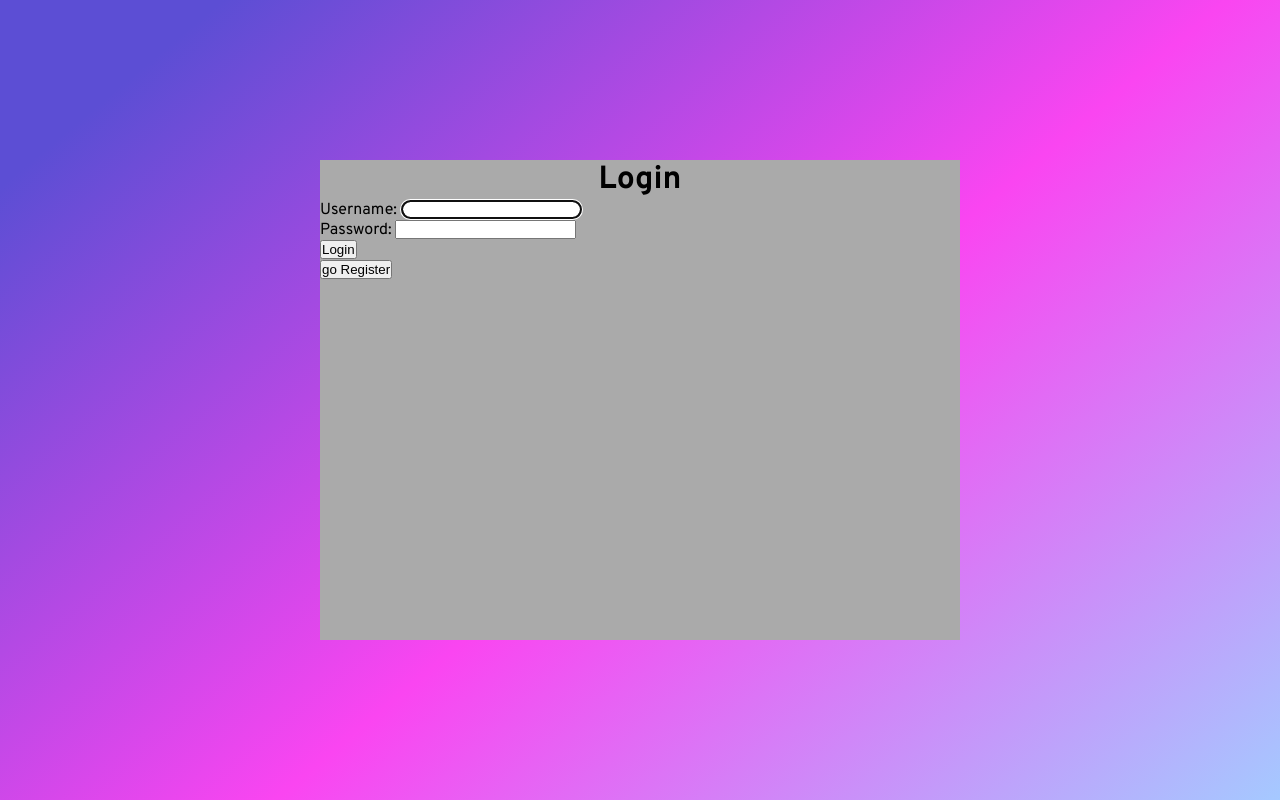
After one commit to SzymonKusior/shopping_list, a Django app: page /login/ in a window 1280 px wide. The commit adds this page. Run offline with Django 5.2, Linux system fonts and the light colour scheme.

Commit message:
Added users

```diff
--- /dev/null
+++ b/app/forms.py
@@ -0,0 +1,32 @@
+# from django import forms
+from django.forms import ModelForm,TextInput, PasswordInput
+from django.contrib.auth.forms import UserCreationForm
+from django.contrib.auth.models import User
+
+class LoginForm(ModelForm):
+
+    def __init__(self, *args, **kwargs):
+        super().__init__(*args, **kwargs)
+        self.fields['username'].help_text = None
+
+    class Meta:
+        model = User
+        fields = [
+            "username",
+            "password",
+        ]
+        widgets = {
+            "username": TextInput(attrs={"help_text": None, "class": "username_field", "id":"usernameLoginField"}),
+            "password": PasswordInput(),
+        }
+
+    # username = forms.CharField(help_text=None, widget=TextInput(attrs={"class":'username_field'}))
+
+class RegisterForm(UserCreationForm):
+    class Meta:
+        model = User
+        fields = [
+            'username',
+            'password1',
+            'password2',
+        ]
--- a/app/models.py
+++ b/app/models.py
@@ -1,7 +1,8 @@
 from django.db import models
-
+from django.contrib.auth.models import User
 # Create your models here.
 class Item(models.Model):
+    user = models.ForeignKey(User, on_delete=models.CASCADE, null=True, blank=True)
     name = models.CharField(max_length=50)
     description = models.TextField(null=True, blank=True)
     complete = models.BooleanField(default=False)
--- a/app/static/app/main.css
+++ b/app/static/app/main.css
@@ -5,6 +5,7 @@
 }
 
 * {
+  box-sizing: border-box;
     margin: 0;
     padding: 0;
 }
@@ -14,23 +15,27 @@
 body {
   width: 100%;
   min-height: 100vh;
-  min-height: 100svh;
+  /* min-height: 100svh; */
   font-family: "Overpass", sans-serif;
   background: linear-gradient(140deg,rgb(92, 78, 212)10%,rgb(250, 69, 241), rgb(165, 201, 255));
   overflow-x: hidden;
 }
 
-header, .item,.add_form, .flex, .complete_checkbox  {
+.item,.add_form, .flex, .complete_checkbox  {
     display: flex;
     align-items: center;
     justify-content: center;
 }
 header {
+    display: flex;
+    align-items: center;
+    justify-content:end;
+    height: 4.5rem;
     color: white;
     width: 100%;
 }
 main {
-    margin: 1rem 0 2rem 0;
+    margin-bottom: 2rem;
     width: 100%;
     display: flex;
     justify-content: center;
@@ -216,8 +221,15 @@ div.list {
 
   box-shadow: 2px 2px 5px -2px #000000aa, inset 0px 0px 30px #ffffffaa;
 }
+.header_title {
+  position: absolute;
+  left: 50%;
+  transform: translateX(-50%);
+}
 h1 {
-  margin-top: 1rem;
+  /* flex: 1; */
+  text-align: center;
+  /* margin-top: 1rem; */
 }
 h5 {
     font-weight: normal;
@@ -381,3 +393,26 @@ h5 {
 .emptyListText {
   text-shadow: 1px 1px 3px #00000077;
 }
+
+.go_to_login_button {
+  height: 70%;
+  font-size:medium;
+  width: 4rem;
+  background: #ffffff55;
+  border: none;
+}
+.go_to_login_form {
+  height: 100%;
+}
+
+.login_container {
+  height: 100vh;
+}
+.login_card{
+  width: 40rem;
+  height: 30rem;
+  background-color: #aaa;
+}
+.username_field {
+  border-radius: 1rem;
+}
--- a/app/static/app/main.js
+++ b/app/static/app/main.js
@@ -33,5 +33,11 @@ document.addEventListener('DOMContentLoaded', function() {
         });
     }
     const userInput = document.getElementById("userInput");
-    userInput.focus();
+    if (userInput){
+        userInput.focus();
+    }
+    const loginUsernameField = document.getElementById("usernameLoginField");
+    if (loginUsernameField){
+        loginUsernameField.focus();
+    }
 });
--- a/app/templates/app/11main.html
+++ /dev/null
@@ -1 +0,0 @@
-{% include 'shopping_list.html' %}
--- a/app/templates/app/item_detail.html
+++ b/app/templates/app/item_detail.html
@@ -14,7 +14,8 @@
         <textarea class="item_description" name="description" id="description_text"
             placeholder="Dodaj opis">{% if selected_item.description != None %}{{selected_item.description}}{% endif %}</textarea>
     </form>
-    <p class="created_at">Created at: {{selected_item.created}}</p>
+    <p class="created_at">Created at: {{selected_item.created }}</p>
+    by {{ selected_item.user}}
 
 </aside>
 {% endblock content %}
--- /dev/null
+++ b/app/templates/app/login_page.html
@@ -0,0 +1,24 @@
+{% extends "app/main.html" %}
+{% block content %}
+
+<div class="login_container flex center">
+    <div class="login_card">
+        <h1>Login</h1>
+        <form method="POST" >
+            {% csrf_token %}
+            <div class="username login_form_field">
+            {{ loginForm.username.as_field_group}}
+            </div>
+            <div class="username login_form_field">
+                {{loginForm.password.as_field_group}}
+            </div>
+            <button class="login_submit">Login</button>
+        </form>
+        <form method="POST" action="{% url 'registerPage'%}">
+            {% csrf_token %}
+            <button>go Register</button>
+        </form>
+    </div>
+</div>
+
+{% endblock content %}
--- /dev/null
+++ b/app/templates/app/main.html
@@ -0,0 +1,21 @@
+{% load static %}
+<!DOCTYPE html>
+<html lang="en">
+
+<head>
+  <meta charset="UTF-8" />
+  <meta name="viewport" content="width=device-width, initial-scale=1.0" />
+  <link rel="stylesheet" href="{% static 'app/main.css' %}">
+  <link rel="icon" href="{% static 'app/favicon.ico' %}" type="image/x-icon">
+  <title>Shopping List</title>
+</head>
+<body>
+
+{% comment %} {% include 'app/shopping_list.html' %} {% endcomment %}
+{% block content %}
+
+{% endblock content %}
+<script src="{% static 'app/main.js' %}"></script>
+</body>
+
+</html>
--- a/app/urls.py
+++ b/app/urls.py
@@ -1,5 +1,5 @@
 from django.urls import path
-from .views import itemList, addItem, deleteItem, completeItem, editDescription, redirectHome, clearAll
+from .views import itemList, addItem, deleteItem, completeItem, editDescription, redirectHome, clearAll, loginPage, logoutUser, registerPage
 urlpatterns = [
     path('', itemList, name='shoppingList'),
     path('item_detail/<int:pk>/', itemList, name='itemDetail'),
@@ -8,6 +8,8 @@ urlpatterns = [
     path('delete_item/<int:pk>/', deleteItem, name='itemDelete'),
     path('complete_item/<int:pk>/', completeItem, name='itemComplete'),
     path('edit_description/<int:pk>/', editDescription, name='descriptionEdit'),
-    path('clear_all/', clearAll, name="clearAllItems")
-
+    path('clear_all/', clearAll, name="clearAllItems"),
+    path('login/', loginPage, name='loginPage'),
+    path('logout/', logoutUser, name='logout'),
+    path('register/', registerPage, name="registerPage"),
 ]
--- a/app/views.py
+++ b/app/views.py
@@ -1,57 +1,164 @@
 from django.shortcuts import render, redirect
 from .models import Item
+from .forms import LoginForm, RegisterForm
+from django.contrib.auth import authenticate, login, logout
+from django.contrib.auth.models import User
+import uuid
+from datetime import datetime
+
+class SessionItem:
+    def __init__(self, id, name, description=None, complete=False, created=None):
+        self.id = id
+        self.name = name
+        self.description = description
+        self.complete = complete
+        if created:
+            self.created = created
+        else:
+            self.created = datetime.now()
+
+    def to_dict(self):
+        return {
+            'id': self.id,
+            'name': self.name,
+            'description': self.description,
+            'complete': self.complete,
+            'created': self.created.isoformat()
+        }
+
+def getUniqueId():
+    return uuid.uuid4().int
 
 def itemList(request, pk=None):
-    context = getContext(pk)
+    context = getContext(request, pk)
     return render(request, 'app/shopping_list.html', context )
 
-def redirectHome(request, pk):
-    return redirect('shoppingList')
-
-def getContext(pk):
-    shopping_list = Item.objects.filter()
-    item = Item.objects.get(id=pk) if pk else None
+def getContext(request, pk):
+    user = request.user
+    item = None
+    if user.is_authenticated:
+        shopping_list = Item.objects.filter(user=user)
+        if pk:
+            item = Item.objects.get(id=pk)
+    else:
+        if 'shopping_list' not in request.session:
+            request.session['shopping_list'] = []
+        items_list = request.session.get('shopping_list')
+        shopping_list = [item for item in items_list]
+        if pk:
+            for items in request.session['shopping_list']:
+                if items['id'] == pk:
+                    item = items
     context = {
         'shopping_list': shopping_list,
         'selected_item': item
     }
     return context
 
+def redirectHome(request, pk):
+    return redirect('shoppingList')
+
 def addItem(request):
     if request.method == 'POST':
         name = request.POST.get('name')
         current_pk = request.POST.get('current_pk')
+        user = request.user
         if name:
-            Item.objects.create(name=name.capitalize())
+            if user.is_authenticated:
+                Item.objects.create(name=name.capitalize(),user=user)
+            else:
+                items_list = request.session.get('shopping_list')
+                new_id = getUniqueId()
+                item = SessionItem(new_id, name.capitalize())
+                items_list.append(item.to_dict())
+                request.session['shopping_list'] = sorted(items_list, key = lambda d: (d['complete'], d['created']))
+
+
         return redirect('itemDetail', pk=current_pk)
 
 def deleteItem(request, pk):
     if request.method == 'POST':
-        Item.objects.filter(id=pk).delete()
+        if request.user.is_authenticated:
+            Item.objects.filter(id=pk).delete()
+        else:
+            item_list = request.session.get('shopping_list', [])
+            new_item_list = [item for item in item_list if item['id'] != pk]
+            request.session['shopping_list'] = new_item_list
         current_pk = request.POST.get('current_pk')
         return redirect('itemDetail', pk=current_pk)
 
 def completeItem(request, pk):
     if request.method == 'POST':
-        item = Item.objects.get(id=pk)
         current_pk = request.POST.get('current_pk')
-        if item.complete == False:
-            item.complete= True
+        if request.user.is_authenticated:
+            item = Item.objects.get(id=pk)
+            if item.complete == False:
+                item.complete= True
+            else:
+                item.complete= False
+            item.save()
         else:
-            item.complete= False
-        item.save()
-        return redirect('itemDetail', pk=current_pk)
-
+            item_list = request.session['shopping_list']
+            for item in item_list:
+                if item['id'] == pk:
+                    if item.get('complete'):
+                        item['complete'] = False
+                    else:
+                        item['complete'] = True
+            request.session['shopping_list'] = sorted(item_list, key = lambda d: (d['complete'], d['created']))
+    return redirect('itemDetail', pk=current_pk)
 
 def editDescription(request, pk):
     if request.method == 'POST':
         desc = request.POST.get('description')
-        item = Item.objects.get(id=pk)
-        item.description = desc
-        item.save()
+        if request.user.is_authenticated:
+            item = Item.objects.get(id=pk)
+            item.description = desc
+            item.save()
+        else:
+            item_list = request.session['shopping_list']
+            for item in item_list:
+                if item['id'] == pk:
+                    print(item)
+                    item['description'] = desc
+                    print(item)
+            request.session['shopping_list'] = item_list
     return redirect('itemDetail', pk=pk)
 
 def clearAll(request):
     if request.method == 'POST':
-        Item.objects.all().delete()
-        return redirect('shoppingList')
+        if request.user.is_authenticated:
+            Item.objects.all().delete()
+        else:
+            request.session['shopping_list'] = []
+    return redirect('shoppingList')
+
+def loginPage(request):
+    form = LoginForm()
+    context = {"loginForm": form}
+    if request.method == "POST":
+        username = request.POST.get("username")
+        password = request.POST.get("password")
+        user = authenticate(request, username=username, password=password)
+        if user is not None:
+            login(request, user)
+            return redirect("shoppingList")
+    return render(request, 'app/login_page.html', context)
+
+def logoutUser(request):
+    if request.method == 'POST':
+        logout(request)
+        current_pk = request.POST.get('current_pk')
+        return redirect('itemDetail', pk=current_pk)
+
+def registerPage(request):
+    if request.method == "POST":
+        form = RegisterForm(request.POST)
+        if form.is_valid():
+            username = request.POST.get('username')
+            password = request.POST.get('password1')
+            User.objects.create_user(username, email=None, password=password)
+    else:
+        form = RegisterForm()
+    context = {"registerForm": form}
+    return render(request, 'app/register_page.html', context)
```
Also changed, not shown: app/templates/app/register_page.html (added, +27 -0 lines), app/templates/app/shopping_list.html (+24 -18 lines), app/migrations/0003_item_user.py (added).
